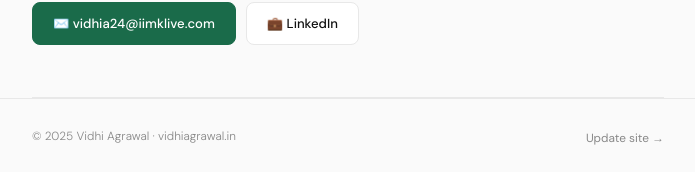
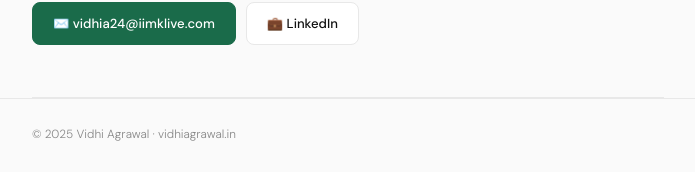
Before and after one commit to agrawalvidhi/vidhiagrawal-site, a Jekyll site: the page built from index.html, in a window 1280 px wide and 900 px high, scrolled down 1734 px. Shown: the part 725-897 px from the top of the window, without its empty margins (292-987 px from the left). Built offline with Jekyll 4.4.1, drawn with Linux system fonts in a browser that asks for light colours.

Commit message:
Update default.html

```diff
--- a/_layouts/default.html
+++ b/_layouts/default.html
@@ -239,7 +239,7 @@ footer { border-top: 1px solid var(--border); padding: 26px 0; }
 <footer>
   <div class="footer-inner">
     <span class="f-copy">© 2025 Vidhi Agrawal · vidhiagrawal.in</span>
-    <span class="f-admin"><a href="/admin">Update site →</a></span>
+
   </div>
 </footer>
 
```
